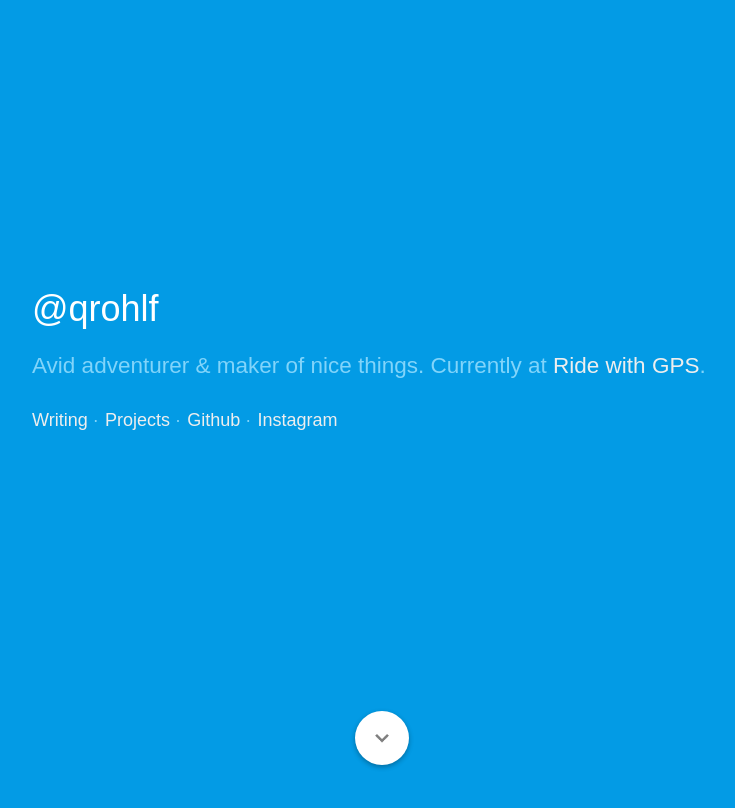
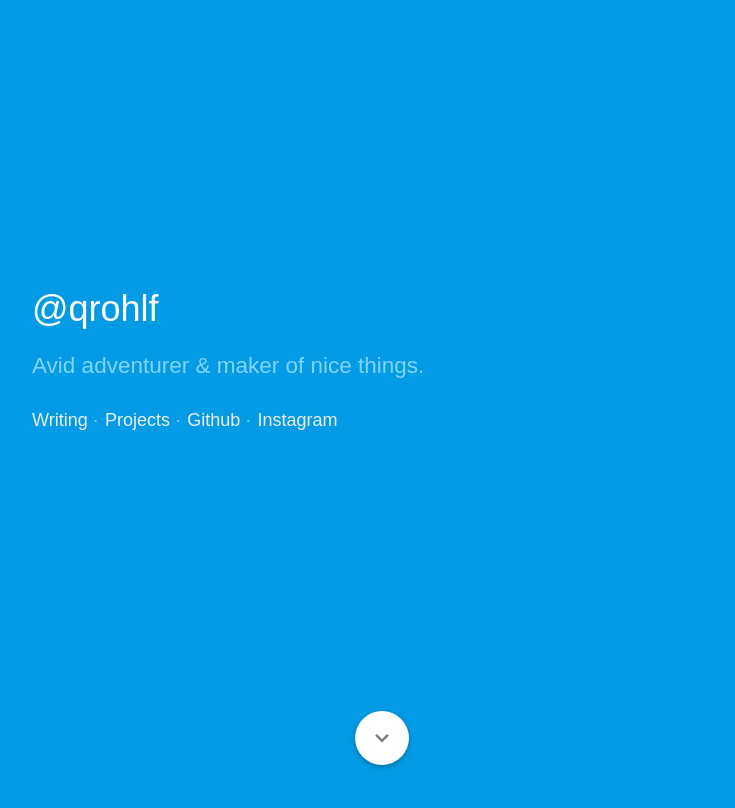
Before and after one commit to qrohlf/qrohlf.github.io, a Jekyll site: the page built from index.html, in a window 1280 px wide and 900 px high. Shown: the top 808 px of the window, without its empty margins (258-993 px from the left). Built offline with Jekyll 4.4.1, drawn with Linux system fonts in a browser that asks for light colours; Markdown is read by kramdown in place of the engine named in the settings; a script that is not in the unit is left out.

Commit message:
Update index.html

```diff
--- a/index.html
+++ b/index.html
@@ -5,7 +5,7 @@ layout: scaffold
   <div class="hero-wrapper">
     <div class="content">
       <h1>@qrohlf</h1>
-      <p>Avid adventurer &amp; maker of nice things. Currently at <a href="https://ridewithgps.com/">Ride with GPS</a>.</p>
+      <p>Avid adventurer &amp; maker of nice things.</p>
       <h2>Navigation</h2>
       {% include nav.html %}
     </div>
```
